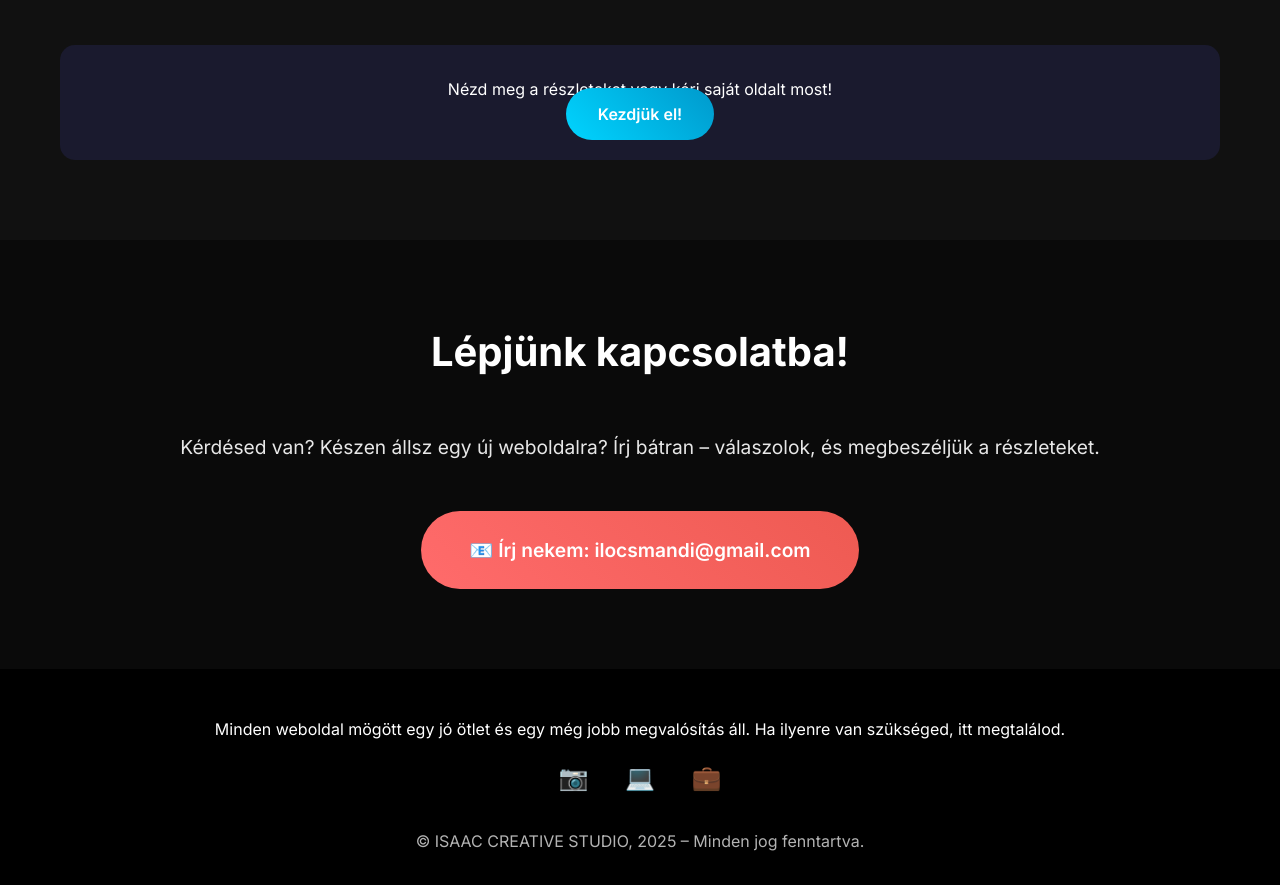
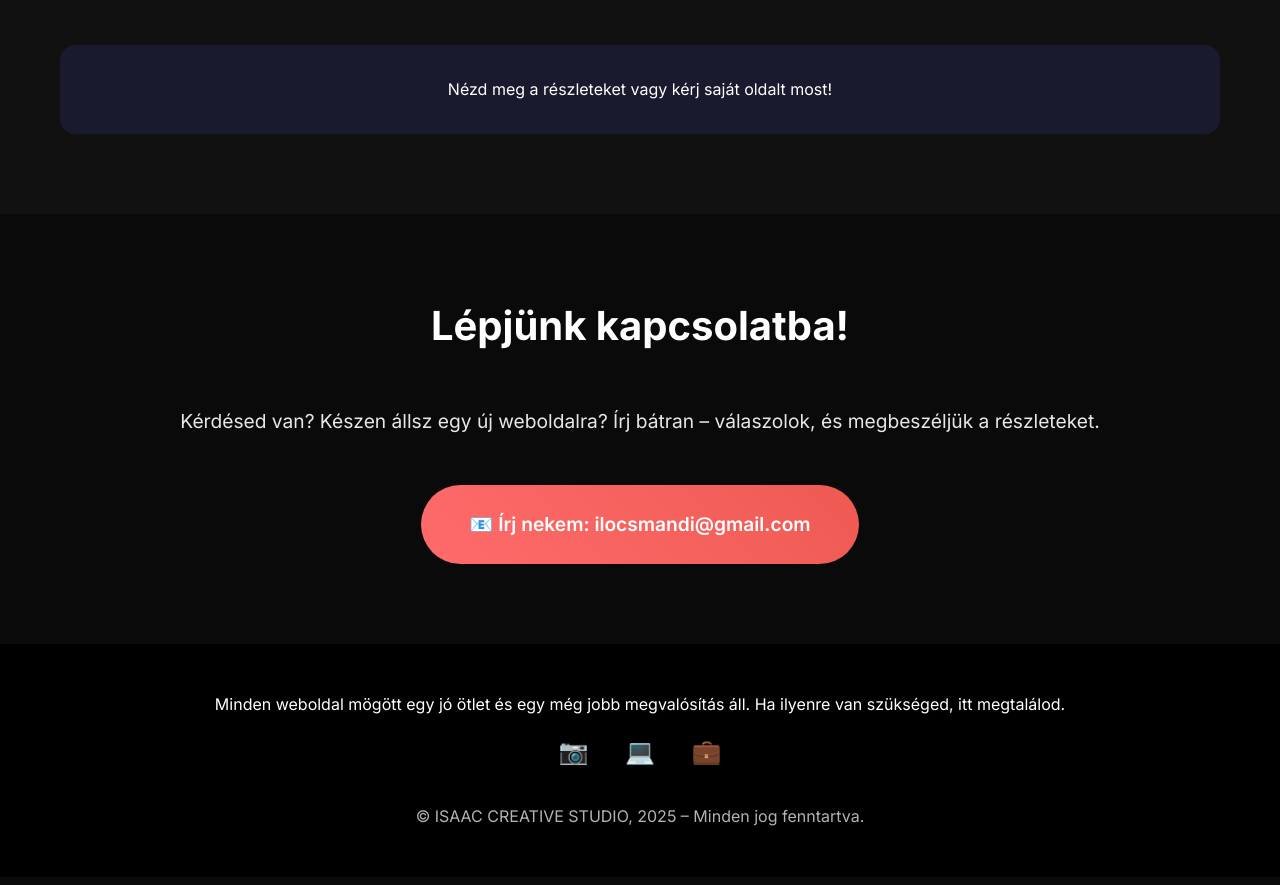
Before and after one commit to izsimuzsika/isaaccreative_main, a plain HTML site: page index.html in a window 1280 px wide. Shown: the part 2890-3775 px from the top of the page. Drawn offline with Linux system fonts and the light colour scheme.

Commit message:
Update index.html

```diff
--- a/index.html
+++ b/index.html
@@ -715,7 +715,6 @@
             </div>
             <div class="portfolio-cta">
                 <p>Nézd meg a részleteket vagy kérj saját oldalt most!</p>
-                <a href="#contact" class="btn btn-primary">Kezdjük el!</a>
             </div>
         </div>
     </section>
```
